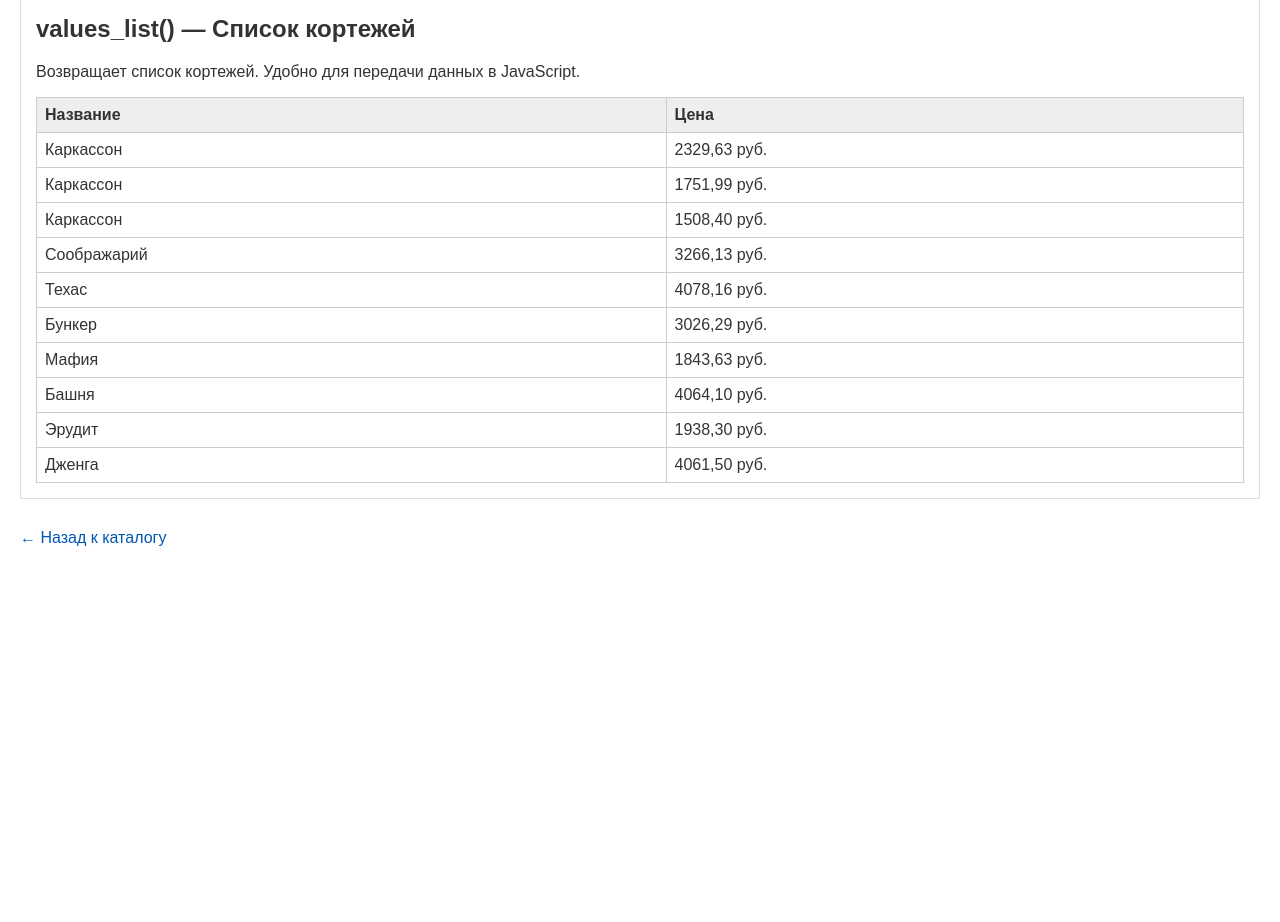
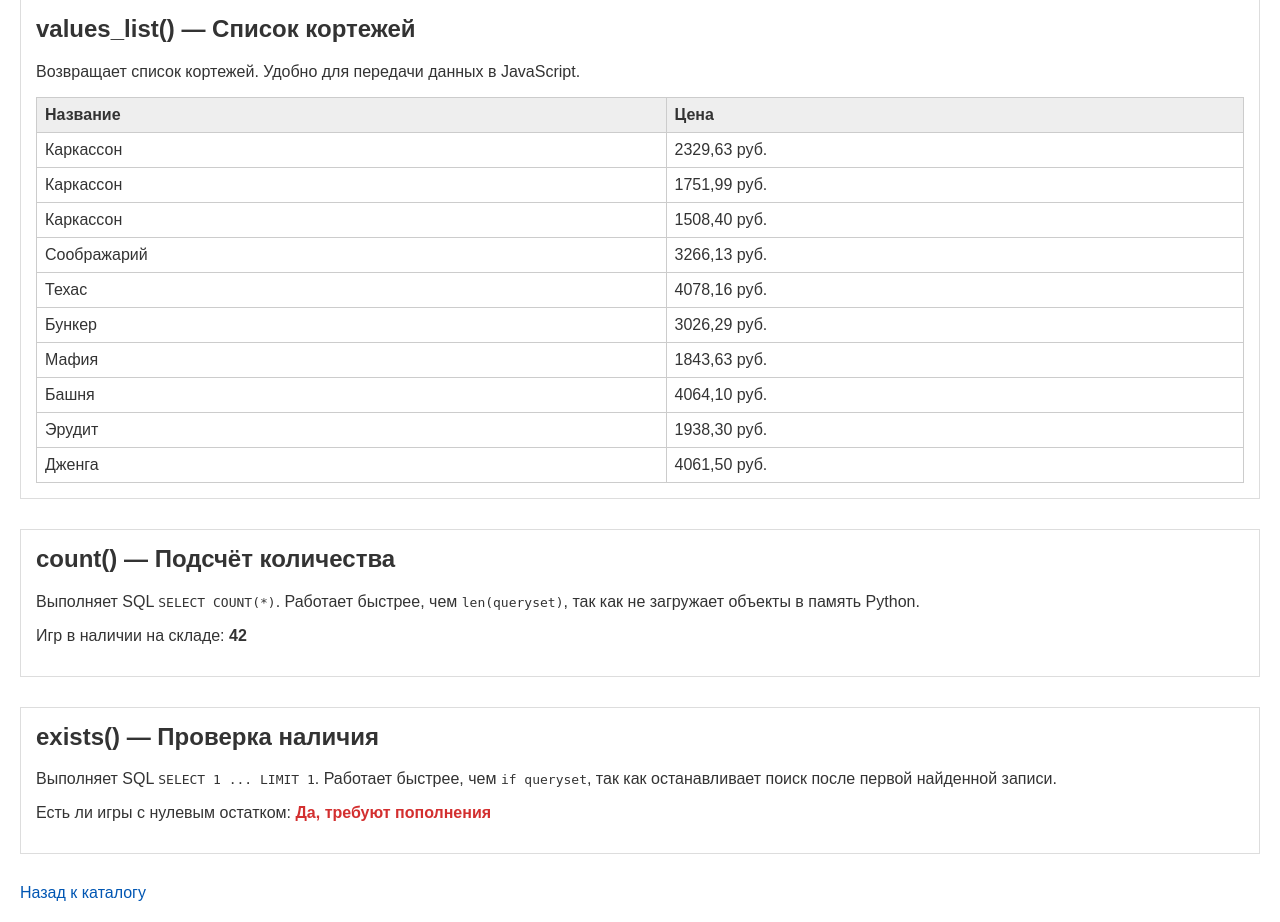
Before and after one commit to Katsero/web-4, a Django app: page /search/ in a window 1280 px wide. Shown: the part 691-1613 px from the top of the page. Before the commit the page ends 1237 px from the top, so only its background shows below. Run offline with Django 5.2, Linux system fonts and the light colour scheme; data comes from the database, SQL or seed files in the repository.

Commit message:
count + exitsts

```diff
--- a/puzzlestore/templates/puzzlestore/search.html
+++ b/puzzlestore/templates/puzzlestore/search.html
@@ -14,6 +14,8 @@
         th { background-color: #eee; }
         pre { background: #f4f4f4; padding: 10px; overflow-x: auto; }
         a { color: #0056b3; text-decoration: none; }
+        .status-yes { color: #d32f2f; font-weight: bold; }
+        .status-no { color: #388e3c; font-weight: bold; }
     </style>
 </head>
 <body>
@@ -95,6 +97,25 @@
         </table>
     </div>
 
-    <p><a href="{% url 'puzzlestore:catalog' %}">← Назад к каталогу</a></p>
+    <div class="section">
+        <h2>count() — Подсчёт количества</h2>
+        <p>Выполняет SQL <code>SELECT COUNT(*)</code>. Работает быстрее, чем <code>len(queryset)</code>, так как не загружает объекты в память Python.</p>
+        <p>Игр в наличии на складе: <b>{{ games_in_stock_count }}</b></p>
+    </div>
+
+    <div class="section">
+        <h2>exists() — Проверка наличия</h2>
+        <p>Выполняет SQL <code>SELECT 1 ... LIMIT 1</code>. Работает быстрее, чем <code>if queryset</code>, так как останавливает поиск после первой найденной записи.</p>
+        <p>
+            Есть ли игры с нулевым остатком:
+            {% if has_out_of_stock_games %}
+                <span class="status-yes">Да, требуют пополнения</span>
+            {% else %}
+                <span class="status-no">Нет, всё в наличии</span>
+            {% endif %}
+        </p>
+    </div>
+
+    <p><a href="{% url 'puzzlestore:catalog' %}">Назад к каталогу</a></p>
 </body>
 </html>
--- a/puzzlestore/views.py
+++ b/puzzlestore/views.py
@@ -121,6 +121,9 @@ def search_view(request):
     game_names_flat = BoardGame.objects.values_list('name', flat=True)[:10]
     game_prices_list = BoardGame.objects.values_list('name', 'price')[:10]
 
+    games_in_stock_count = BoardGame.objects.filter(current_stock__gt=0).count()
+    has_out_of_stock_games = BoardGame.objects.filter(current_stock=0).exists()
+
     context = {
         'query': query,
         'results_icontains': results_icontains,
@@ -128,6 +131,8 @@ def search_view(request):
         'publishers_values': publishers_values,
         'game_names_flat': game_names_flat,
         'game_prices_list': game_prices_list,
+        'games_in_stock_count': games_in_stock_count,
+        'has_out_of_stock_games': has_out_of_stock_games,
     }
     return render(request, 'puzzlestore/search.html', context)
 
```
